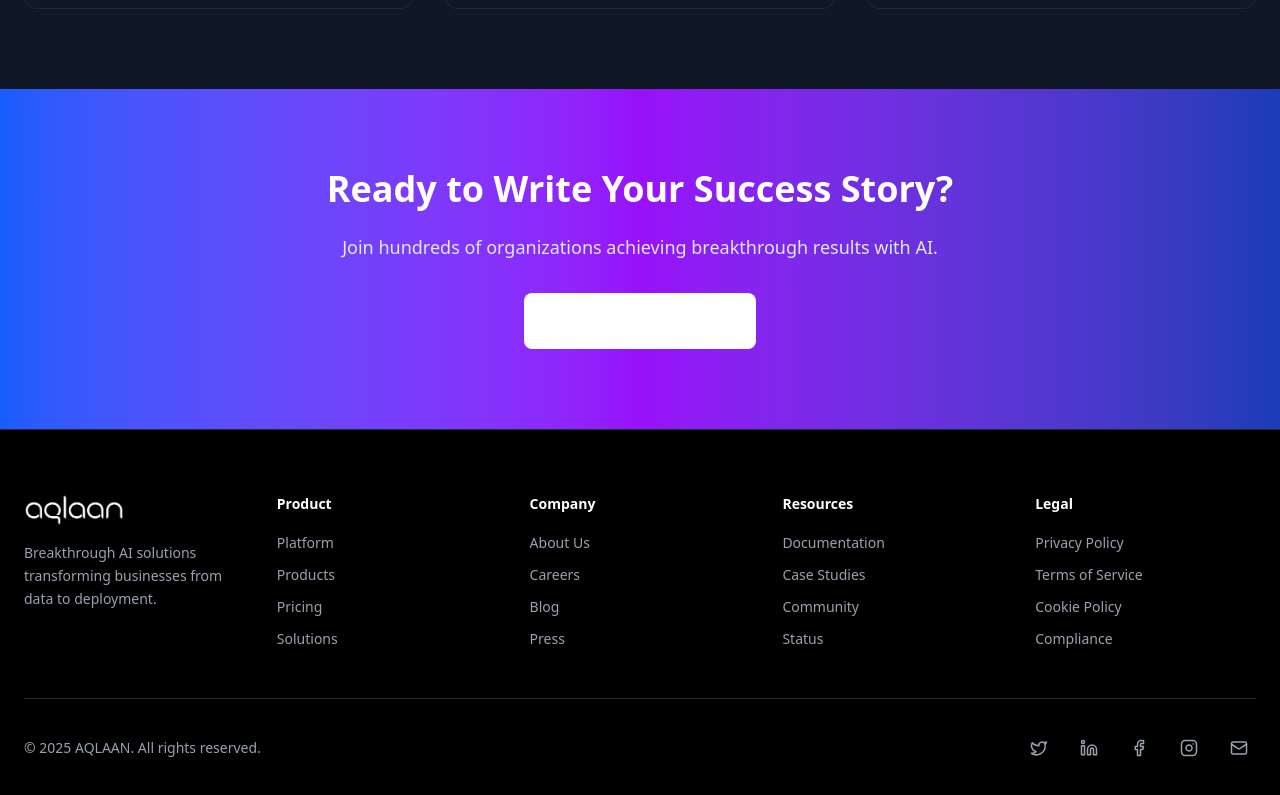
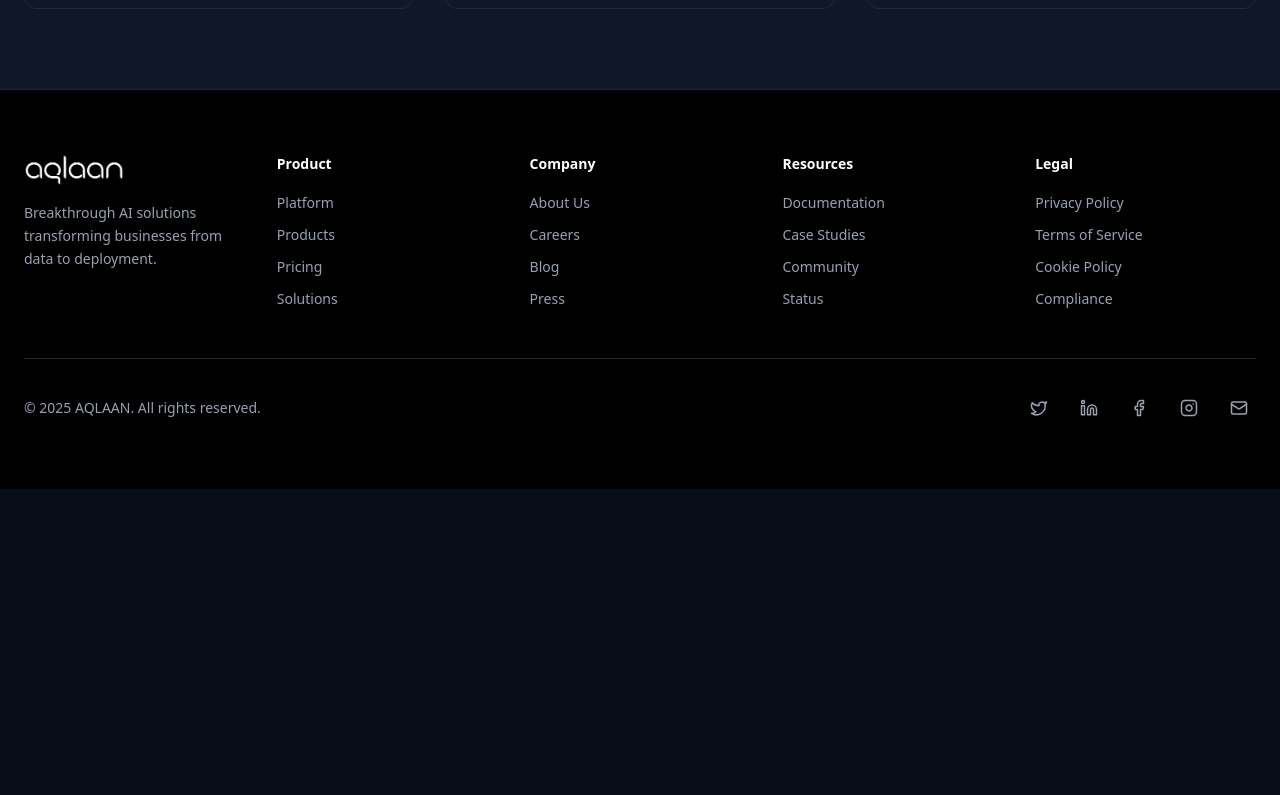
Before and after one commit to husainf4l/aqlaan, a Next.js app: page /case-studies in a window 1280 px wide. Shown: the part 3359-4154 px from the top of the page. After the commit the page ends 3848 px from the top, so only its background shows below. Built offline with nearby package versions, Linux system fonts and the light colour scheme.

Commit message:
Remove CTA section from case-studies page

```diff
--- a/src/app/case-studies/page.tsx
+++ b/src/app/case-studies/page.tsx
@@ -266,22 +266,7 @@
         </div>
       </section>
 
-      {/* CTA Section */}
-      <section className="py-20 px-6 bg-linear-to-r from-blue-600 via-purple-600 to-blue-800">
-        <div className="max-w-4xl mx-auto text-center">
-          <FadeIn>
-            <h2 className="text-4xl font-bold mb-6 text-white">
-              Ready to Write Your Success Story?
-            </h2>
-            <p className="text-blue-100 mb-8 text-lg">
-              Join hundreds of organizations achieving breakthrough results with AI.
-            </p>
-            <Button className="bg-white text-blue-600 font-bold hover:bg-gray-100 px-8 py-4">
-              Start Your AI Journey
-            </Button>
-          </FadeIn>
-        </div>
-      </section>
+
     </div>
   );
 }
```
